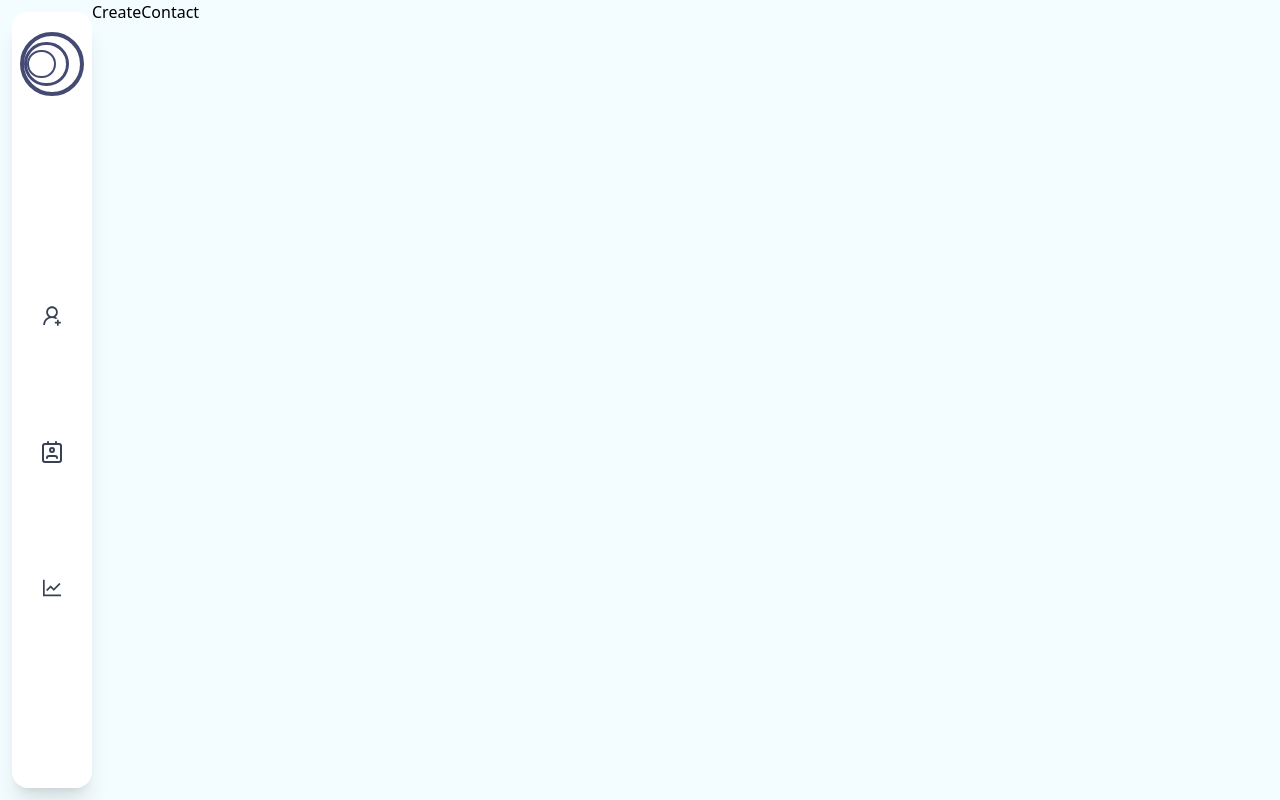
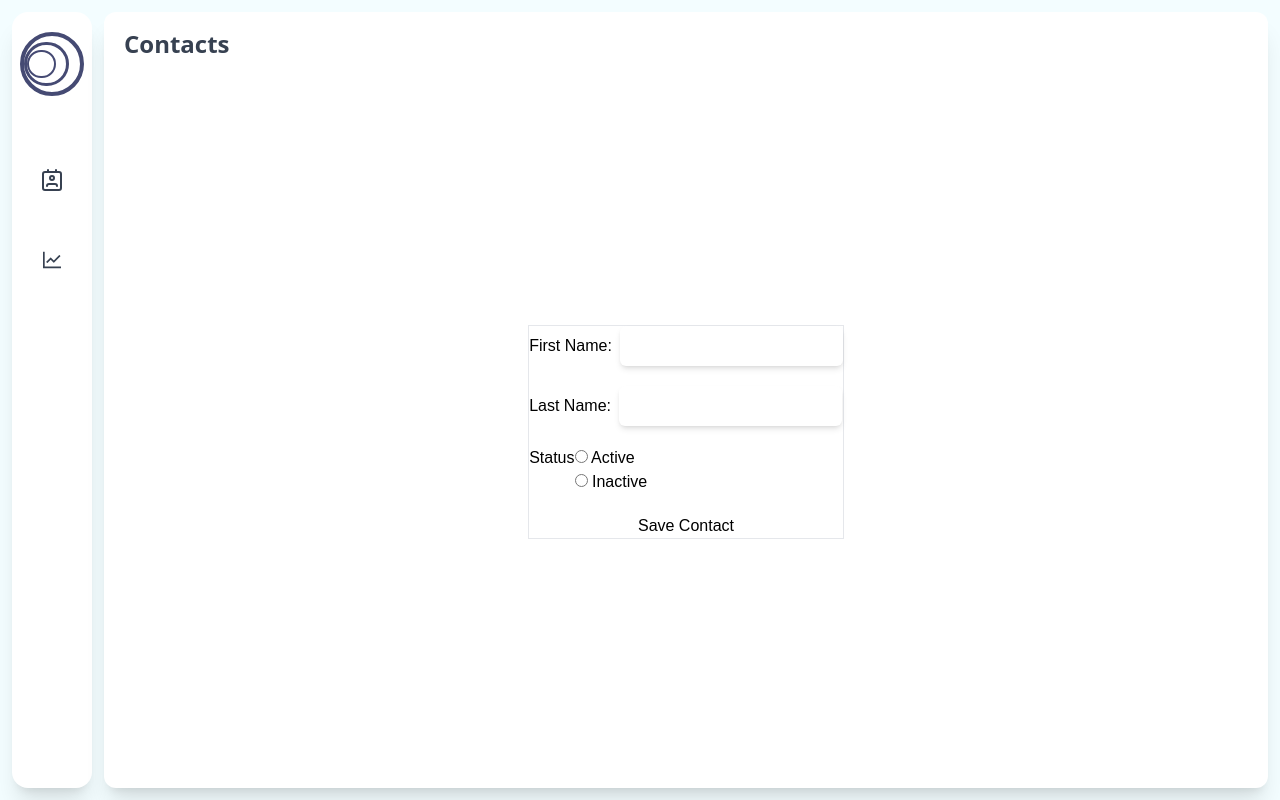
Before and after one commit to Ashirwad-Shetye/taiyo-ai-test, a React (Vite) app: page / in a window 1280 px wide. Built offline with nearby package versions, Linux system fonts and the light colour scheme.

Commit message:
create contact form

```diff
--- a/package.json
+++ b/package.json
@@ -12,7 +12,8 @@
   "dependencies": {
     "react": "^18.2.0",
     "react-dom": "^18.2.0",
-    "react-icons": "^4.9.0"
+    "react-icons": "^4.9.0",
+    "react-router-dom": "^6.11.2"
   },
   "devDependencies": {
     "@types/react": "^18.0.37",
--- a/src/App.tsx
+++ b/src/App.tsx
@@ -1,4 +1,3 @@
-import CreateContact from "./pages/createContact";
 import Contacts from "./pages/contacts";
 import ChartsAndMaps from "./pages/chartsAndMaps";
 import SideBar from "./components/sideBar/sideBar";
@@ -12,8 +11,7 @@ function App() {
         <div className="flex-1">
           <Router>
             <Routes>
-              <Route path="/" element={<CreateContact />} />
-              <Route path="/contacts" element={<Contacts />} />
+              <Route path="/" element={<Contacts />} />
               <Route path="/charts-and-maps" element={<ChartsAndMaps />} />
             </Routes>
           </Router>
--- /dev/null
+++ b/src/components/contacts/contactCard.tsx
@@ -0,0 +1,7 @@
+import React from "react";
+
+function ContactCard() {
+  return <div>ContactCard</div>;
+}
+
+export default ContactCard;
--- /dev/null
+++ b/src/components/contacts/contactList.tsx
@@ -0,0 +1,7 @@
+import React from "react";
+
+function ContactList() {
+  return <div>ContactList</div>;
+}
+
+export default ContactList;
--- /dev/null
+++ b/src/components/contacts/createContactButton.tsx
@@ -0,0 +1,20 @@
+import { AiOutlineUserAdd } from "react-icons/ai";
+
+interface Props {
+  handleCreateContactOpen: any;
+}
+
+function CreateContactButton({ handleCreateContactOpen }: Props) {
+  return (
+    <button
+      onClick={() => handleCreateContactOpen(true)}
+      className="h-12 px-3 flex items-center space-x-2 bg-secondary/50 text-white rounded-md hover:scale-105
+        hover:shadow-md duration-150"
+    >
+      <AiOutlineUserAdd className="text-xl" />
+      <h1>Create Contact</h1>
+    </button>
+  );
+}
+
+export default CreateContactButton;
--- /dev/null
+++ b/src/components/contacts/createContactForm.tsx
@@ -0,0 +1,36 @@
+import React from "react";
+
+function CreateContactForm() {
+  return (
+    <div className="border w-full font-poppins">
+      <div>
+        <form action="submit" className="flex flex-col space-y-5">
+          <div className="space-x-2">
+            <label>First Name:</label>
+            <input type="text" className="shadow-md rounded-md p-2" />
+          </div>
+          <div className="space-x-2">
+            <label>Last Name:</label>
+            <input type="text" className="shadow-md rounded-md p-2" />
+          </div>
+          <div className="flex">
+            <h1>Status</h1>
+            <div className="flex flex-col">
+              <label>
+                <input type="radio" name="status" value="active" /> Active
+              </label>
+              <label>
+                <input type="radio" name="status" value="inactive" /> Inactive
+              </label>
+            </div>
+          </div>
+          <button>
+            <h1>Save Contact</h1>
+          </button>
+        </form>
+      </div>
+    </div>
+  );
+}
+
+export default CreateContactForm;
--- a/src/components/sideBar/sideBar.tsx
+++ b/src/components/sideBar/sideBar.tsx
@@ -1,6 +1,6 @@
 import Logo from "../../common/logo";
-import SideBarButton from "../UI/sideBarButton";
-import { AiOutlineLineChart, AiOutlineUserAdd } from "react-icons/ai";
+import SideBarButton from "./sideBarButton";
+import { AiOutlineLineChart } from "react-icons/ai";
 import { LuContact } from "react-icons/lu";
 
 function SideBar() {
@@ -8,11 +8,8 @@ function SideBar() {
     <div className="h-screen flex w-20">
       <div className="bg-white m-3 flex-1 flex flex-col items-center rounded-2xl shadow-xl">
         <Logo />
-        <div className="flex-1 flex items-center justify-center">
-          <div className="h-full max-h-80 flex flex-col items-center justify-between">
-            <SideBarButton>
-              <AiOutlineUserAdd />
-            </SideBarButton>
+        <div className="flex-1 flex justify-center">
+          <div className="h-full mt-10 space-y-8 max-h-80 flex flex-col items-center">
             <SideBarButton>
               <LuContact />
             </SideBarButton>
--- a/src/index.css
+++ b/src/index.css
@@ -2,6 +2,7 @@
 @tailwind components;
 @tailwind utilities;
 
+@import url('https://fonts.googleapis.com/css2?family=Poppins:wght@300;400&display=swap');
 :root{
     background-color: #f3fdff;
 }
--- a/src/pages/contacts.tsx
+++ b/src/pages/contacts.tsx
@@ -1,7 +1,34 @@
-import React from "react";
+import { useState } from "react";
+import CreateContactButton from "../components/contacts/createContactButton";
+import CreateContactForm from "../components/contacts/createContactForm";
+import ContactList from "../components/contacts/contactList";
 
 function Contacts() {
-  return <div>Contacts</div>;
+  const [isCreateContactOpen, setIsCreateContactOpen] = useState(false);
+
+  const handleCreateContactOpen = (value: boolean) => {
+    setIsCreateContactOpen(value);
+  };
+
+  return (
+    <div className="h-screen flex">
+      <div className="bg-white m-3 flex flex-col justify-center items-center flex-1 rounded-xl shadow-xl">
+        <div className="h-16 w-full pl-5 flex items-center text-left">
+          <h1 className="text-2xl font-bold text-gray-700">Contacts</h1>
+        </div>
+        {isCreateContactOpen ? (
+          <div className="h-24 flex justify-center items-center">
+            <CreateContactButton
+              handleCreateContactOpen={handleCreateContactOpen}
+            />
+          </div>
+        ) : null}
+        <div className="flex-1 flex justify-center items-center">
+          {isCreateContactOpen ? <ContactList /> : <CreateContactForm />}
+        </div>
+      </div>
+    </div>
+  );
 }
 
 export default Contacts;
--- a/src/pages/createContact.tsx
+++ /dev/null
@@ -1,7 +0,0 @@
-import React from "react";
-
-function CreateContact() {
-  return <div>CreateContact</div>;
-}
-
-export default CreateContact;
--- a/tailwind.config.js
+++ b/tailwind.config.js
@@ -14,6 +14,9 @@ export default {
         accent1: "#fce6dd",
         accent2: "#e76c82",
       },
+      fontFamily: {
+        poppins: "Poppins, sans-serif",
+      },
     },
   },
   plugins: [],
```
Also changed, not shown: src/components/sideBar/sideBarButton.tsx (renamed from src/components/UI/sideBarButton.tsx), 1 other file (tests, documents, lock files or other folders).
